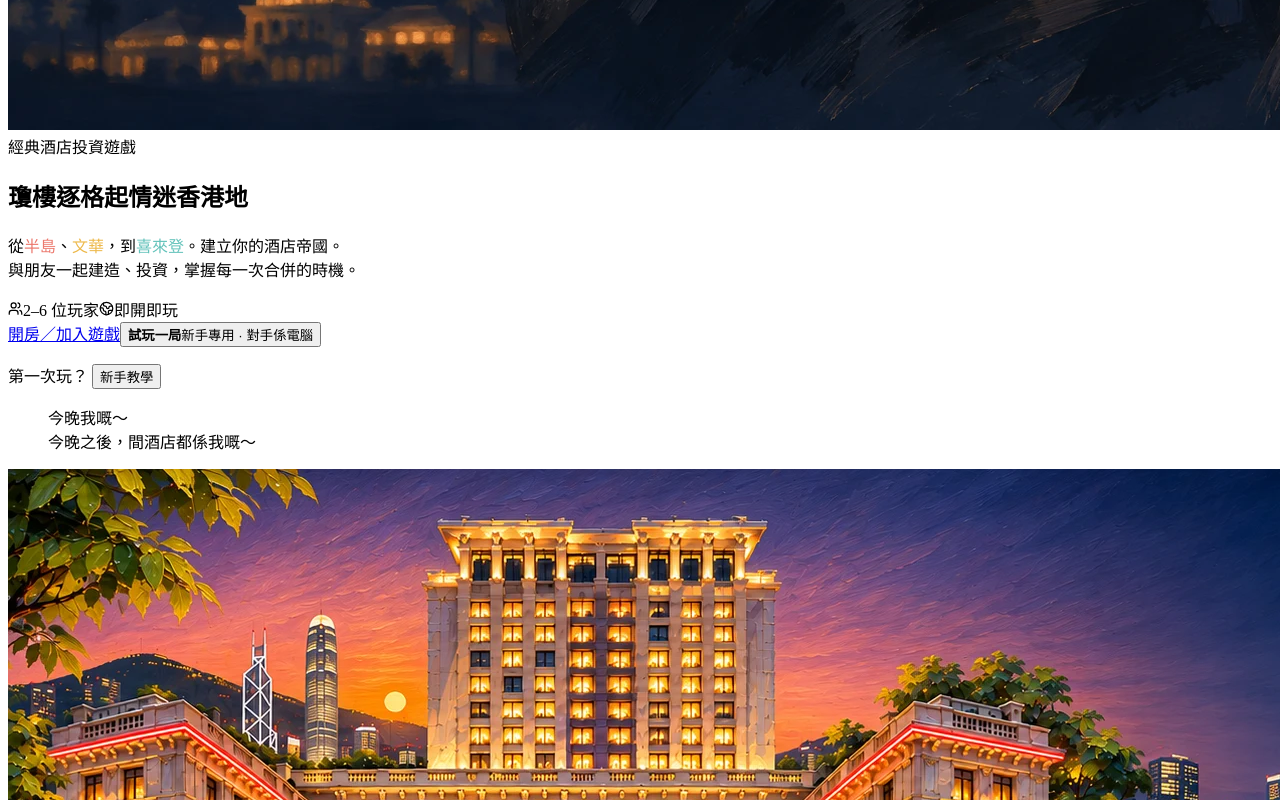
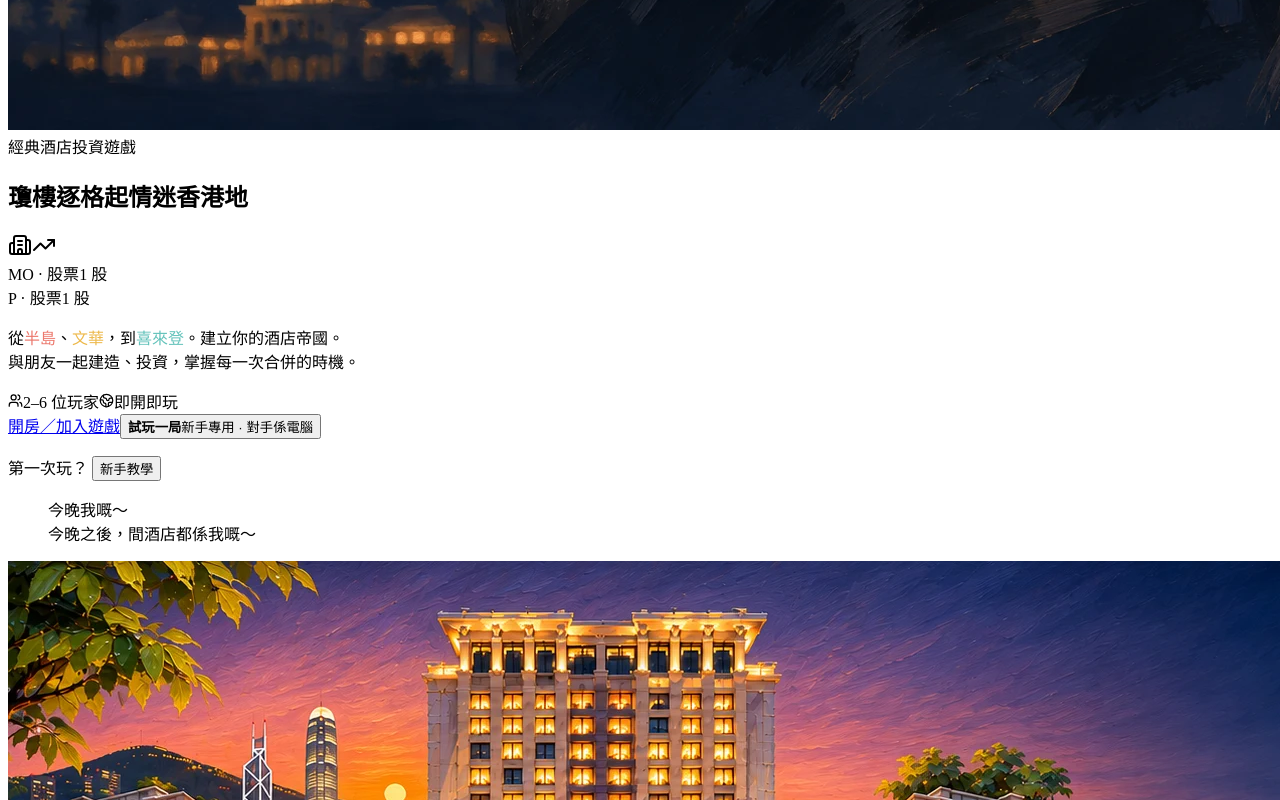
Before and after one commit to bruce-tp/acquire-boardgame, a Next.js app: page / in a window 1280 px wide. Shown: the part 1000-1800 px from the top of the page. Built offline with nearby package versions, Linux system fonts and the light colour scheme.

Commit message:
Illustrate shares and hotels beside the Chinese homepage tagline

```diff
--- a/app/globals.css
+++ b/app/globals.css
@@ -878,3 +878,46 @@
 }
 
 .hero-title-line { display: block; }
+
+.hero-title-with-art {
+  display: flex;
+  align-items: center;
+  gap: clamp(8px, 2vw, 28px);
+}
+.landing-immersive .hero-title-with-art h1 {
+  flex: none;
+  font-size: clamp(27px, 3.8vw, 52px);
+}
+.hero-investment-art {
+  width: clamp(98px, 14vw, 192px);
+  flex: none;
+  margin-top: 8px;
+  color: var(--gold);
+}
+.hero-investment-skyline {
+  height: clamp(27px, 3.6vw, 48px);
+  display: flex;
+  align-items: center;
+  justify-content: center;
+  gap: 8%;
+}
+.hero-investment-skyline svg { width: auto; height: 100%; stroke-width: 1.15; }
+.hero-investment-skyline svg:last-child { height: 75%; color: var(--green); }
+.hero-investment-shares {
+  display: grid;
+  grid-template-columns: repeat(2, minmax(0, 1fr));
+  gap: 5px;
+}
+.hero-investment-share {
+  aspect-ratio: 1.14;
+  display: grid;
+  grid-template-rows: auto 1fr auto;
+  padding: 7%;
+  border: 1px solid color-mix(in srgb, var(--hotel) 60%, transparent);
+  border-radius: 5px;
+  background: linear-gradient(150deg, #223949, #0e1d2d);
+  color: var(--hotel);
+  font: 600 clamp(7px, .75vw, 10px)/1.1 'DM Sans', 'Noto Sans TC', sans-serif;
+  text-shadow: none;
+}
+.hero-investment-share > :last-child { justify-self: end; }
--- a/app/page.tsx
+++ b/app/page.tsx
@@ -19,7 +19,7 @@ import {BoardTile, boardHotelLogo} from '../components/board-tile';
 import {MergerResults} from '../components/merger-results';
 import {PurchaseAnnouncements} from '../components/purchase-announcements';
 import {acceptRoomView} from '../lib/purchase-notice-queue';
-import {Building2,Copy,Check,Users,Plus,Minus,DoorOpen,BookOpen,Landmark,ShieldCheck,Coins,Volume2,VolumeX,X,Globe2,ChevronRight,RotateCcw,Play,Share2,Wifi,WifiOff,Crown} from 'lucide-react';
+import {Building2,Copy,Check,Users,Plus,Minus,DoorOpen,BookOpen,Landmark,ShieldCheck,Coins,Volume2,VolumeX,X,Globe2,ChevronRight,RotateCcw,Play,Share2,Wifi,WifiOff,Crown,TrendingUp} from 'lucide-react';
 import {HOTELS,HOTEL_PRICE_GROUPS,createGame,makePlayer,publicState,applyAction,actor,placement,size,price,priceFor,canEnd,label,botAction,type Game,type Action} from '../lib/game/engine';
 type View=ReturnType<typeof publicState>;
 function Emblem({c=0,small=false}:{c?:number;small?:boolean}){
@@ -117,7 +117,22 @@ const total=view?quantities.reduce((n,q,c)=>n+q*price(view as any,c),0):0,totalQ
 return <main className={playing?'app playing':'app'}><header className="topbar"><button className="brand" onClick={()=>view?setConfirmLeave(true):null} aria-label="Big Ambition home"><span className="brand-mark">B<span/></span><span>BIG AMBITION<small>{t("酒店交易所", "THE HOTEL EXCHANGE")}</small></span></button><div className="top-right"><LanguageSwitch/><button className="text-button price-guide-button" onClick={()=>setPriceGuide(true)}><Landmark size={17}/><span>{t("股價表", "Price guide")}</span></button><button className="text-button" onClick={()=>setTutorial(true)}><BookOpen size={17}/><span>{t("新手教學", "Learn to play")}</span></button><SoundControls sound={sound} volume={volume} error={audioError} toggle={toggleSound} setVolume={setVolume} preview={previewSound}/></div></header>
 {!playing?<><div className="landing landing-immersive">
 <div className="landing-showcase">
-<section className="hero hotel-landing-hero"><img className="landing-toast-art" src="/art/gatsby-toast-v1.webp" alt="" aria-hidden="true" draggable={false} width={1536} height={1024}/><div className="hero-copy"><span className="eyebrow"><span className="line"/>{t("經典酒店投資遊戲", "A CLASSIC GAME OF AMBITION")}</span>{language==='en'?<h1 className="hero-title-en">Build a city.<em>Build an empire.</em></h1>:<h1>瓊樓逐格起<span className="hero-title-line">情迷香港地</span></h1>}<p className="hero-desc">{hotelText(t('從半島、文華，到喜來登。建立你的酒店帝國。', 'From The Peninsula to Mandarin Oriental and Sheraton Hong Kong, build your hotel empire.'), true)}<br/>{t('與朋友一起建造、投資，掌握每一次合併的時機。', 'Build, invest and time your mergers as you play with friends.')}</p><div className="hero-tags"><span><Users size={15}/>{t("2–6 位玩家", "2–6 players")}</span><span><Globe2 size={15}/>{t("即開即玩", "in your browser")}</span></div><div className="hero-actions">
+<section className="hero hotel-landing-hero"><img className="landing-toast-art" src="/art/gatsby-toast-v1.webp" alt="" aria-hidden="true" draggable={false} width={1536} height={1024}/><div className="hero-copy"><span className="eyebrow"><span className="line"/>{t("經典酒店投資遊戲", "A CLASSIC GAME OF AMBITION")}</span>{language==='en'?<h1 className="hero-title-en">Build a city.<em>Build an empire.</em></h1>:<div className="hero-title-with-art">
+  <h1>瓊樓逐格起<span className="hero-title-line">情迷香港地</span></h1>
+  <div className="hero-investment-art" aria-hidden="true">
+    <div className="hero-investment-skyline"><Building2/><TrendingUp/></div>
+    <div className="hero-investment-shares">
+      {[HOTELS[0], HOTELS[1]].map(hotel => {
+        const maskImage = `url("${hotel.logo}")`;
+        return <div className="hero-investment-share" key={hotel.id} style={{'--hotel': hotel.colour} as React.CSSProperties}>
+          <span>{hotel.mark} · 股票</span>
+          <span className="hotel-logo" style={{maskImage, WebkitMaskImage: maskImage}}/>
+          <span>1 股</span>
+        </div>;
+      })}
+    </div>
+  </div>
+</div>}<p className="hero-desc">{hotelText(t('從半島、文華，到喜來登。建立你的酒店帝國。', 'From The Peninsula to Mandarin Oriental and Sheraton Hong Kong, build your hotel empire.'), true)}<br/>{t('與朋友一起建造、投資，掌握每一次合併的時機。', 'Build, invest and time your mergers as you play with friends.')}</p><div className="hero-tags"><span><Users size={15}/>{t("2–6 位玩家", "2–6 players")}</span><span><Globe2 size={15}/>{t("即開即玩", "in your browser")}</span></div><div className="hero-actions">
   <a className="primary hero-play-link" href="#room-entry">{view?t("前往房間", "Your table"):t("開房／加入遊戲", "Play with friends")}</a>
   {!view&&<button type="button" className="secondary hero-practice-link" onClick={practice} disabled={busy}>
     <strong>{t("試玩一局", "Play a practice game")}</strong>
```
